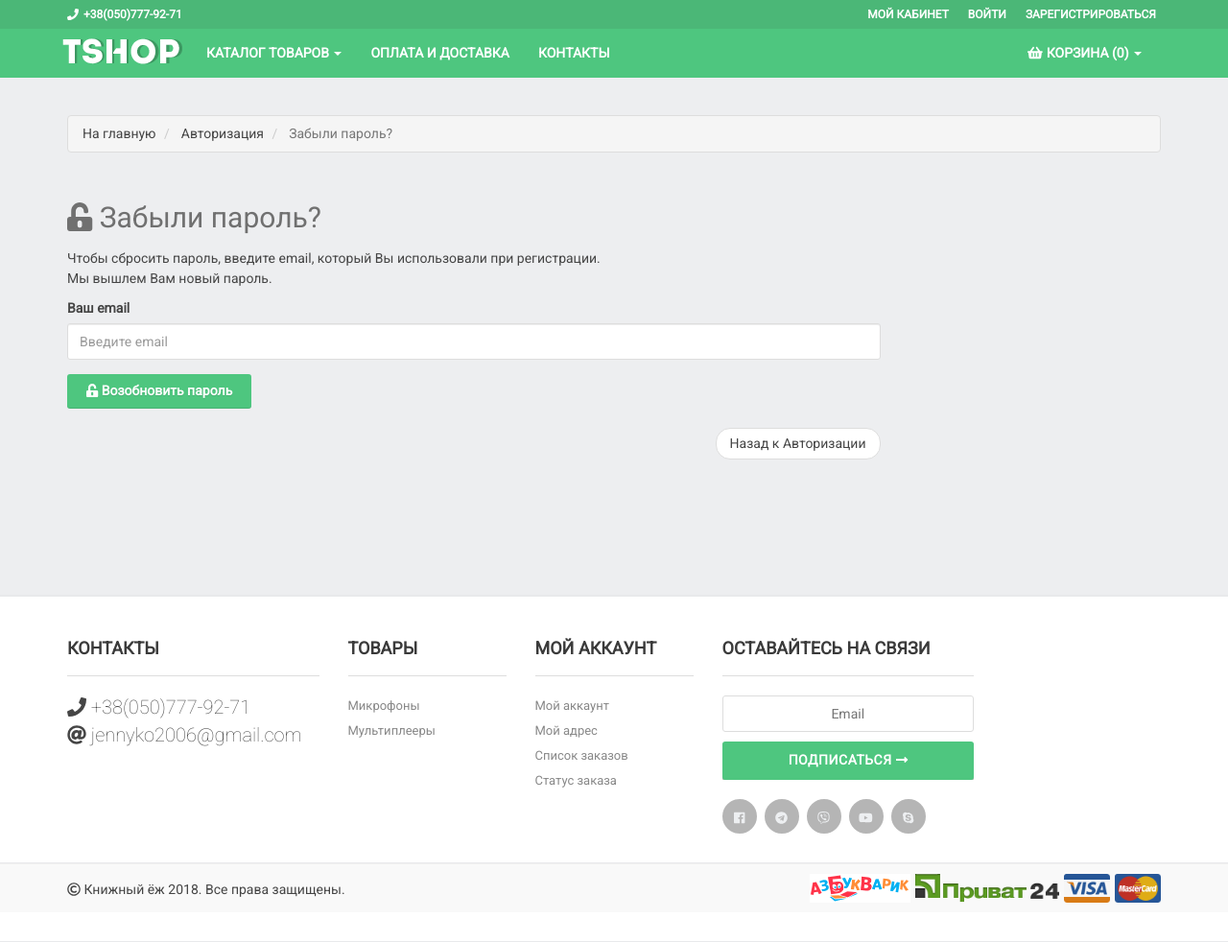
After one commit to BrealX/alpha, a Django app: page /password-reset/ in a window 1280 px wide. The commit adds this page. Shown: the whole page at 96% size. Run offline with Django 3.2, Linux system fonts and the light colour scheme; data comes from the database, SQL or seed files in the repository; both versions use the stored data as it was after the commit; some libraries are stand-ins or nearby versions.

Commit message:
forgot password pages

```diff
--- a/alpha/accounts/urls.py
+++ b/alpha/accounts/urls.py
@@ -1,8 +1,16 @@
 from django.urls import path, re_path, include
+from django.contrib.auth.views import password_reset, password_reset_done, password_reset_confirm, password_reset_complete
 from . import views
 
 urlpatterns = [
     re_path(r'^auth/login/', views.user_login, name="login"),
     re_path(r'^auth/logout/', views.user_logout, name="logout"),
     re_path(r'^mycabinet/', views.user_cabinet, name="user_cabinet"),
+
+    # restore password urls
+	re_path(r'^password-reset/$', password_reset, name='password_reset'),
+	re_path(r'^password-reset/done/$', password_reset_done, name='password_reset_done'),
+	re_path(r'^password-reset/confirm/(?P<uidb64>[-\w]+)/(?P<token>[-\w]+)/$', password_reset_confirm, name='password_reset_confirm'),
+	re_path(r'^password-reset/complete/$', password_reset_complete, name='password_reset_complete'),
+
 ]
--- a/alpha/templates/accounts/auth.html
+++ b/alpha/templates/accounts/auth.html
@@ -57,7 +57,6 @@
 						<span>Уже зарегистрированы?</span>
 					</h2>
 					<form action="/auth/login/" role="form" method="post">
-						{{ form.as_p }}
 						{% csrf_token %}
 						<div class="form-group">
 							<label for="user_email">Адрес email</label>
@@ -81,7 +80,7 @@
 						</div>
 						<div class="form-group">
 							<p>
-								<a title="Восстановить пароль" href="#">
+								<a title="Восстановить пароль" href="/password-reset/">
 									Забыли пароль?
 								</a>
 							</p>
--- /dev/null
+++ b/alpha/templates/registration/password-reset-email.html
@@ -0,0 +1,3 @@
+Кто-то попросил возобновить пароль для пользователя {{ email }} на сайте Книжный Ёж. Перейдите по ссылке:
+{{ protocol }}://{{ domain }}{% url "password_reset_confirm" uidb64=uid token=token %}
+Если это были не Вы, просто проигнорируйте данное письмо.
--- /dev/null
+++ b/alpha/templates/registration/password_reset_form.html
@@ -0,0 +1,64 @@
+{% extends 'base.html' %}
+{% load static %}
+
+{% block content %}
+<div class="container main-container headerOffset">
+	<div class="row">
+		<div class="breadcrumbDiv col-lg-12">
+			<ul class="breadcrumb">
+				<li>
+					<a href="/">На главную</a>
+				</li>
+				<li>
+					<a href="/auth/login">Авторизация</a>
+				</li>
+				<li class="active">
+					Забыли пароль?
+				</li>
+			</ul>
+		</div>
+	</div>
+	<!--/.row-->
+	<div class="row">
+		<div class="col-lg-9 col-md-9 col-sm-7">
+			<h1 class="section-title-inner">
+				<span>
+					<i class="fas fa-unlock-alt"></i>
+					Забыли пароль?
+				</span>
+			</h1>
+			<div class="row userInfo">
+				<div class="col-xs-12 col-sm-12">
+					<p>
+						Чтобы сбросить пароль, введите email, который Вы использовали при регистрации.
+						<br>Мы вышлем Вам новый пароль.
+					</p>
+					<form role="form" action="." method="post">
+						{% csrf_token %}
+						<div class="form-group">
+							<label for="InputEmail1">Ваш email</label>
+							<input type="email" id="InputEmail1" class="form-control" placeholder="Введите email" name="" required>
+						</div>
+						<button class="btn btn-primary" type="submit">
+							<i class="fas fa-unlock-alt"></i>
+							Возобновить пароль
+						</button>
+					</form>
+					<div class="clear clearfix">
+						<ul class="pager">
+							<li class="previous pull-right">
+								<a href="/auth/login/">Назад к Авторизации</a>
+							</li>
+						</ul>
+					</div>
+				</div>
+			</div>
+		</div>
+		<div class="col-lg-3 col-md-3 col-sm-5"></div>
+	</div>
+	<!--/.row-->
+	<div style="clear:both"></div>
+</div>
+<!--/.main container-->
+<div class="gap"></div>
+{% endblock %}
```
Also changed, not shown: alpha/templates/registration/password-reset-done.html (added, +42 -0 lines), alpha/db.sqlite3.
